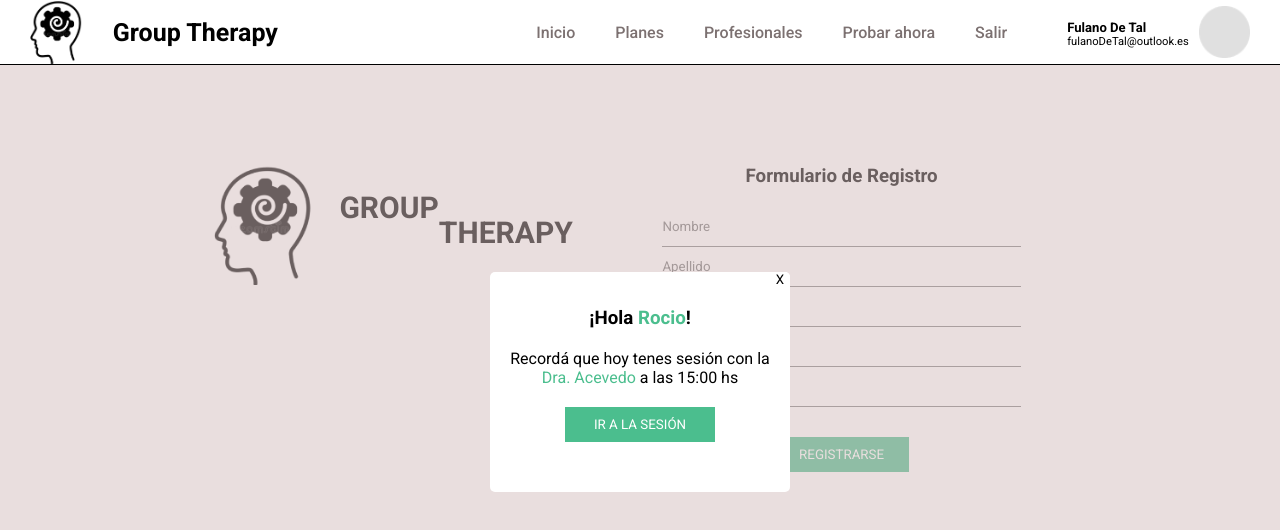
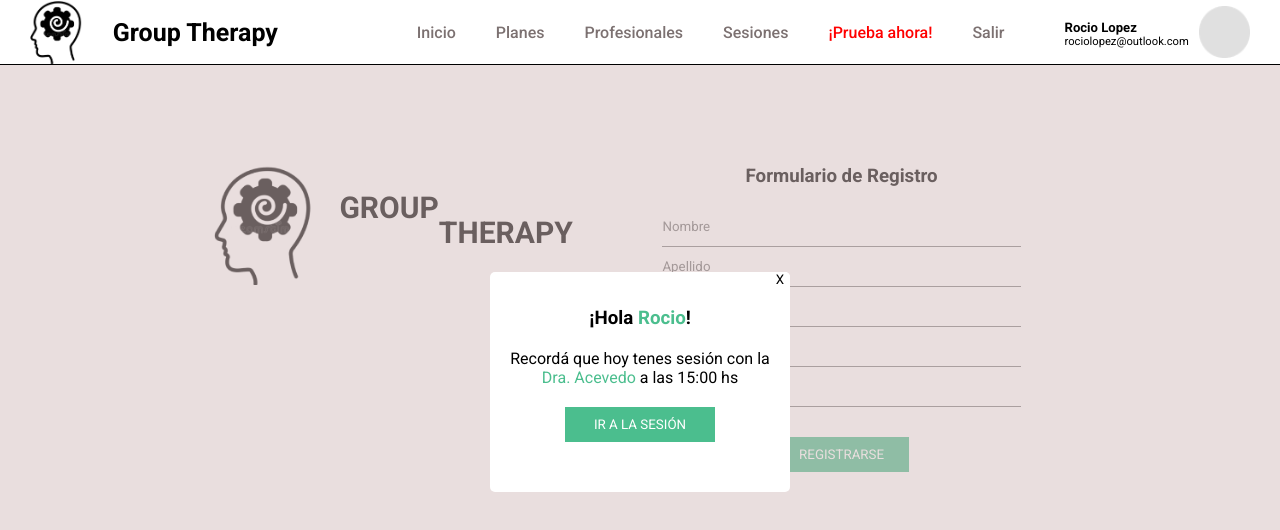
Before and after one commit to eduarchilon/TP_VEI, a plain HTML site: page formulario.html in a window 1280 px wide. Shown: the top 530 px of the page. Drawn offline with nearby package versions, Linux system fonts and the light colour scheme.

Commit message:
Primera version

```diff
--- a/formulario.html
+++ b/formulario.html
@@ -20,14 +20,14 @@
         <div class="menu-login__container">
             <div class="login">
                 <div class="login-text">
-                    <h3>Fulano De Tal</h3>
-                    <p>fulanoDeTal@outlook.es</p>
+                    <h3>Rocio Lopez</h3>
+                    <p>rociolopez@outlook.com</p>
                 </div>
                 <img src="avatar.png" alt="usuario">
             </div>
             <div class="menu">
                 <div class="menu-item">
-                    <a href="">Inicio</a>
+                    <a href="index.html">Inicio</a>
                 </div>
                 <div class="menu-item">
                     <a href="">Planes</a>
@@ -36,7 +36,10 @@
                     <a href="">Profesionales</a>
                 </div>
                 <div class="menu-item">
-                    <a href="formulario.html">Probar ahora</a>
+                    <a href="">Sesiones</a>
+                </div>
+                <div class="menu-item item-rojo">
+                    <a href="formulario.html">¡Prueba ahora!</a>
                 </div>
                 <div class="menu-item">
                     <a href="">Salir</a>
```
Also changed, not shown: index.html (+1 -1 lines).
